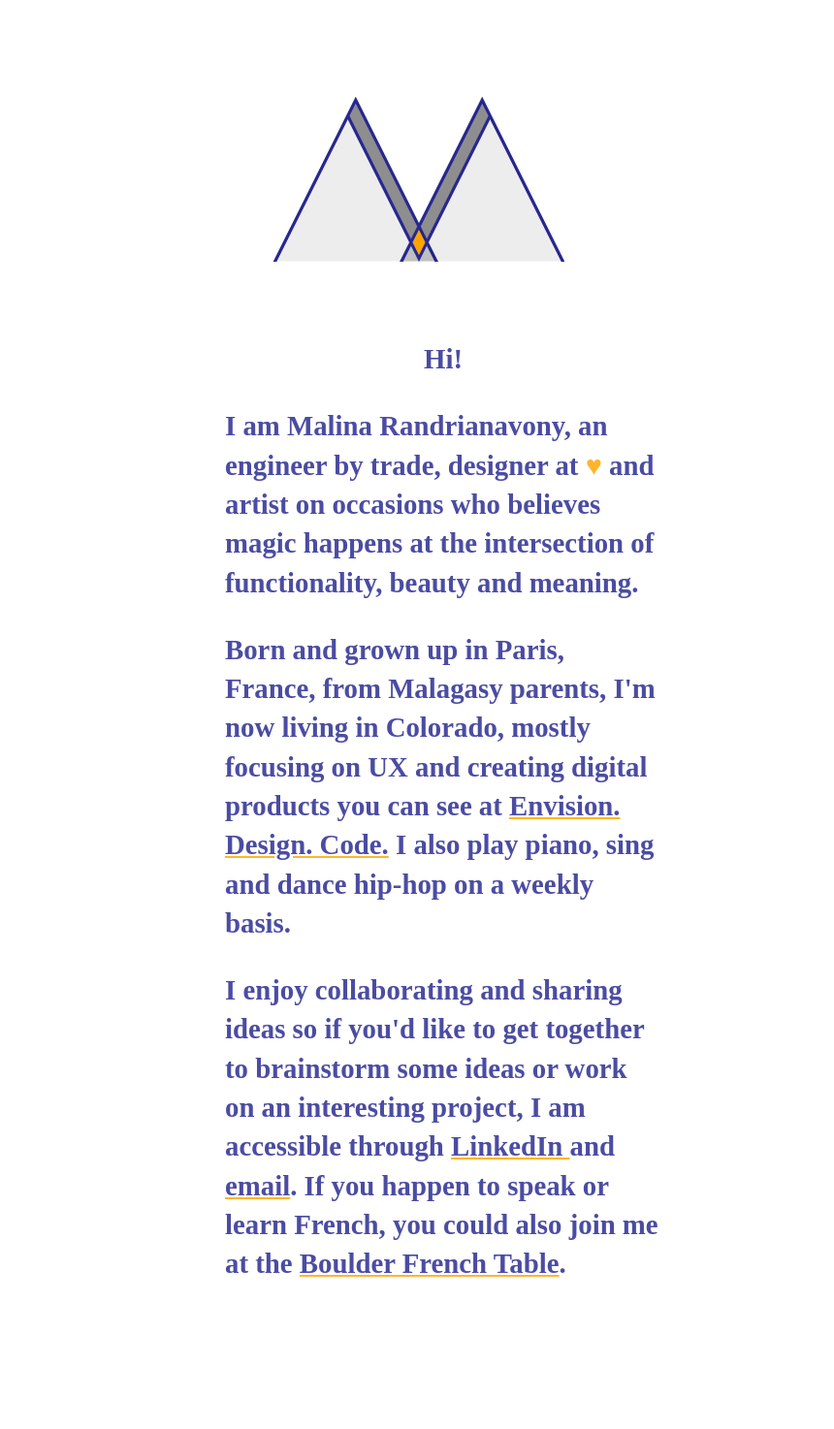
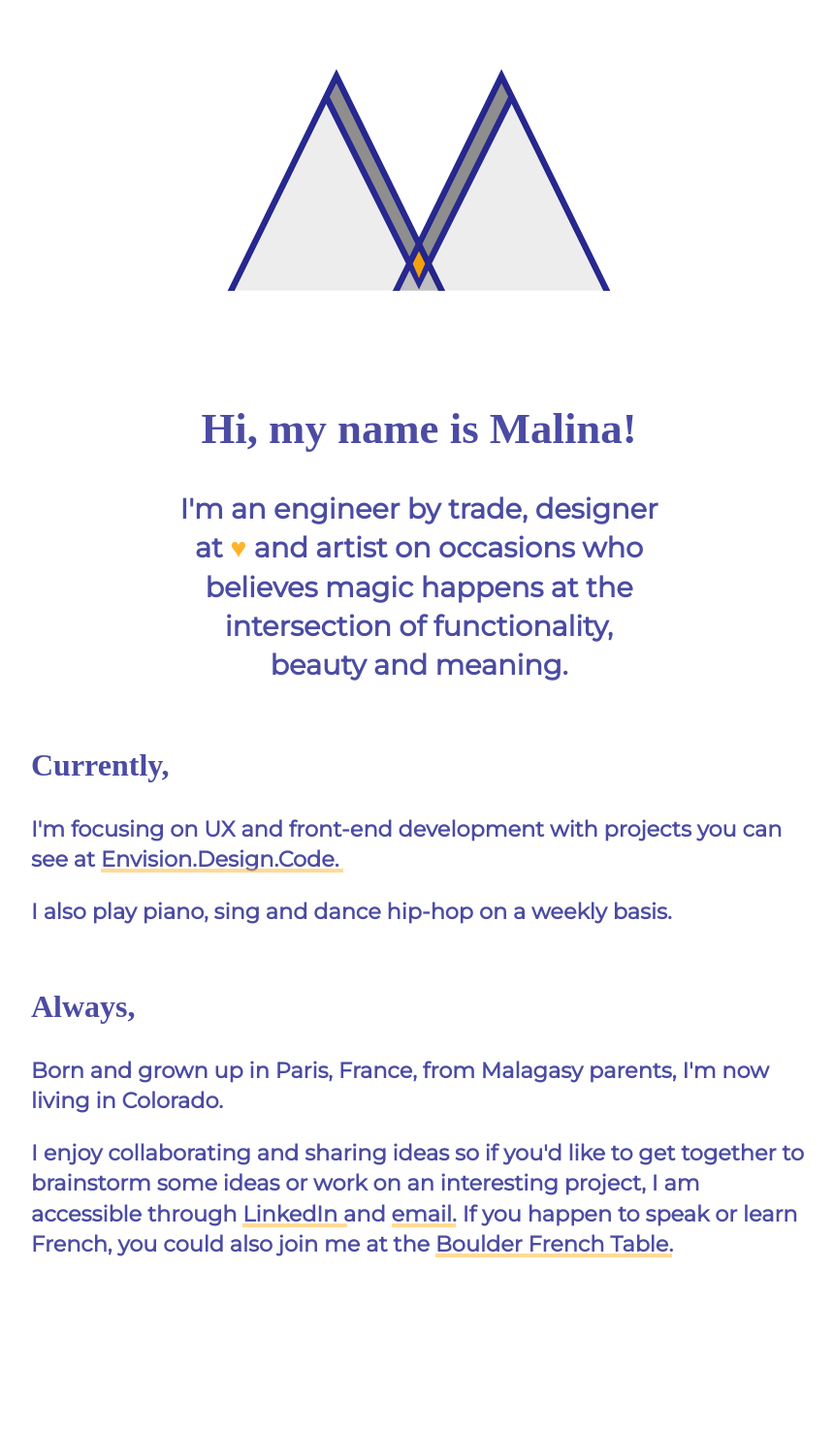
Before and after one commit to designesse/malina_2018, a Jekyll site: the page built from _pages/index.html, in a window 1280 px wide. Shown: the whole page at 97% size, without its empty margins (208-1068 px from the left). Built offline with Jekyll 4.4.1, drawn with Linux system fonts in a browser that asks for light colours; some web fonts are replaced; after the commit the page ends 1450 px from its top, so only the background shows below that.

Commit message:
Thickened logos, changed homepage content, added favicon.

```diff
--- a/_includes/head.html
+++ b/_includes/head.html
@@ -10,8 +10,11 @@
 	<title>{{page.title}}</title>
 	<meta name="description" content="I am Malina Randrianavony, an engineer by trade, designer at heart and artist on occasions who believes magic happens at the intersection of functionality, beauty and meaning.">
 	<meta name="author" content="Malina Randrianavony">
-  <link rel="stylesheet" href="{{ site.github.url }}/assets/css/style.css">
+	<link rel="stylesheet" href="{{ site.github.url }}/assets/css/style.css">
 	{% if page.url == "/" %}
 		<link rel="stylesheet" href="{{ site.github.url }}/assets/css/logo-transition.css">
 	{% endif %}
+	<link rel="icon" type="image/png" sizes="32x32" href="{{ site.github.url }}/assets/images/favicon-32x32.png">
+	<link rel="icon" type="image/png" sizes="16x16" href="{{ site.github.url }}/assets/images/favicon-16x16.png">
+	<link rel="shortcut icon" type="image/x-icon" href="{{ site.github.url }}/assets/images/favicon.ico">
 </head>
--- a/_layouts/homepage.html
+++ b/_layouts/homepage.html
@@ -4,6 +4,8 @@
   {% include head.html %}
 
   <body>
-    {{ content }}
+    <div id="page">
+      {{ content }}
+    </div>
   </body>
 </html>
--- a/_pages/index.html
+++ b/_pages/index.html
@@ -5,48 +5,62 @@ layout: homepage
 ---
 
 <header>
-  <section class="block center hidden">
+  <section class="block center hide-without-transition">
     {% include logos/malina-malina-logo.svg %}
   </section>
 
+  <section class="show-transition show-with-transition">
     <div class="absolute">
-    <svg class="block center cross-1" viewBox="0 0 184 104" xmlns="http://www.w3.org/2000/svg">
-      <polygon points="82,104 92,83 102,104" fill="#ddd" />
+      <svg class="block center cross-1" viewBox="0 0 188 108" xmlns="http://www.w3.org/2000/svg">
+        <polygon points="84.5,108 94,89 103.5,108" fill="#ddd" />
       </svg>
     </div>
     <div class="absolute">
-    <svg class="block center cross-2" viewBox="0 0 184 104" xmlns="http://www.w3.org/2000/svg">
-      <polygon points="92,100 48,12 52,4 92,84 132,4 136,12" fill="#999" />
+      <svg class="block center cross-2" viewBox="0 0 188 108" xmlns="http://www.w3.org/2000/svg">
+        <polygon points="94,101 50.5,14.5 54,7 94,89 134,7 137.5,14.5" fill="#999" />
       </svg>
     </div>
     <div class="absolute">
-    <svg class="block left-to-center" viewBox="0 0 184 104" xmlns="http://www.w3.org/2000/svg">
-      <polyline points="0,106 52,2 104,106" fill=none stroke="#272890" stroke-width="2" />
-      <polyline fill="#000" opacity=".07" points="2,104 52,4 102,104" />
+      <svg class="block left-to-center" viewBox="0 0 188 108" xmlns="http://www.w3.org/2000/svg">
+        <polyline points="2,110 54,4 106,110" fill=none stroke="#272890" stroke-width="3" />
+        <polyline points="4,108 54,6 104,108" fill="#000" opacity=".07"/>
       </svg>
     </div>
     <div class="absolute">
-    <svg class="block right-to-center" viewBox="0 0 184 104" xmlns="http://www.w3.org/2000/svg">
-      <polyline points="80,106 132,2 184,106" fill=none stroke="#272890" stroke-width="2" />
-      <polyline fill="#000" opacity=".07" points="82,104 132,2 182,104" />
+      <svg class="block right-to-center" viewBox="0 0 188 108" xmlns="http://www.w3.org/2000/svg">
+        <polyline points="82,110 134,4 186,110" fill=none stroke="#272890" stroke-width="3" />
+        <polyline points="84,108 134,4 184,108" fill="#000" opacity=".07" />
       </svg>
     </div>
     <div class="absolute">
-    <svg class="block top-to-center" viewBox="0 0 184 104" xmlns="http://www.w3.org/2000/svg">
-      <polyline points="47,12 92,102 137,12" fill=none stroke="#272890" stroke-width="2" />
+      <svg class="block top-to-center" viewBox="0 0 188 108" xmlns="http://www.w3.org/2000/svg">
+        <polyline points="49,14 94,104 139,14" fill=none stroke="#272890" stroke-width="3" />
       </svg>
     </div>
     <div class="absolute">
-    <svg class="block center cross-3" viewBox="0 0 184 104" xmlns="http://www.w3.org/2000/svg">
-      <polygon points="92,100 88,92 92,84 96,92" fill="#ffa500" />
+      <svg class="block center cross-3" viewBox="0 0 188 108" xmlns="http://www.w3.org/2000/svg">
+        <polygon points="94,102 91,95 94,89 97,95" fill="#ffa500" opacity=".9" />
       </svg>
     </div>
+  </section>
 
 </header>
 
 <div id="content">
-  <p class="text-center">Hi!</p>
-  <p>I am Malina Randrianavony, an engineer by trade, designer at <span  class="contrast">&#9829;</span> and artist on occasions who believes magic happens at the intersection of functionality, beauty and meaning.</p>
-  <p>Born and grown up in Paris, France, from Malagasy parents, I'm now living in Colorado, mostly focusing on UX and creating digital products you can see at <a href="http://www.envisiondesigncode.com">Envision. Design. Code.</a> I also play piano, sing and dance hip-hop on a weekly basis.</p>
+  <section class="mid-center text-center">
+    <h1 class="serif">Hi, my name is Malina!</h1>
+    <p class="font-med">I'm an engineer by trade, designer at <span  class="contrast">&#9829;</span> and artist on occasions who believes magic happens at the intersection of functionality, beauty and meaning.</p>
+  </section>
+
+  <section>
+    <h2>Currently,</h2>
+    <p>I'm focusing on UX and front-end development with projects you can see at <a href="http://www.envisiondesigncode.com">Envision.Design.Code.</a></p><p>I also play piano, sing and dance hip-hop on a weekly basis.</p>
+    </p>
+  </section>
+
+  <section>
+    <h2>Always,</h2>
+    <p>Born and grown up in Paris, France, from Malagasy parents, I'm now living in Colorado.</p>
     <p>I enjoy collaborating and sharing ideas so if you'd like to get together to brainstorm some ideas or work on an interesting project, I am accessible through <a href="https://www.linkedin.com/in/malinar"> LinkedIn </a> and <a href="mailto:malina.randrianavony@gmail.com"> email</a>. If you happen to speak or learn French, you could also join me at the <a href="https://www.meetup.com/Boulder-French-table-La-Table-Francophone-de-Boulder/"> Boulder French Table</a>.</p>
+  </section>
 </div>
--- a/assets/css/_base.scss
+++ b/assets/css/_base.scss
@@ -1,4 +1,9 @@
+@import url('https://fonts.googleapis.com/css?family=Montserrat|Suez+One');
+
 $text-color: #272890;
 $contrast-color: #ffa500;
 $light-med-color: #000;
 $dark-med-color: #000;
+
+$font-sans-serif: 'Montserrat', sans-serif;
+$font-serif: 'Suez One', serif;
--- a/assets/css/logo-transition.scss
+++ b/assets/css/logo-transition.scss
@@ -46,6 +46,9 @@
   @-webkit-keyframes #{$animation} { @content; }
   @keyframes #{$animation} { @content; }
 }
+
+.hide-without-transition { visibility: hidden; }
+.show-with-transition { visibility: visible; }
 
 #content {
   font-weight: bold;
--- a/assets/css/style.scss
+++ b/assets/css/style.scss
@@ -2,10 +2,14 @@
 ---
 @import 'base';
 
-body { color: $text-color; }
+body {
+  color: $text-color;
+  font-family: $font-sans-serif;
+}
 
 a {
-  text-decoration: underline solid #ffa500;
+  text-decoration: none;
+  position: relative;
 
   &:link, &:visited { color: $text-color; }
   &:hover { color: $contrast-color; }
@@ -13,6 +17,27 @@ a {
     display: inline-block;
     transform: translateY(0.2rem);
   }
+  &:after {
+      border: 2px solid rgb(255, 165, 0);
+      border: 2px solid rgba(255, 165, 0, .5);
+      bottom: 0px;
+      border-style: solid;
+      content: '';
+      left: 0;
+      position: absolute;
+      width: 100%;
+  }
+}
+
+h1 {
+  font-family: $font-serif;
+  font-size: 2.8em;
+  margin-top: 0;
+}
+
+h2 {
+  font-family: $font-serif;
+  font-size: 2em;
 }
 
 header {
@@ -27,23 +52,50 @@ header {
   width: 100%;
 }
 
-p { line-height: 1.4em; }
+p {
+  font-size: 1.4em;
+  line-height: 1.4em;
+}
+
+section {
+  margin-bottom: 4em;
+}
 
 .block { display: block; }
 .contrast { color: $contrast-color; }
 .center { margin: 0 auto; text-align: center; }
 .text-center { text-align: center; }
 .hidden { visibility: hidden; }
+.font-med { font-size: 1.8em; }
+.show-with-transition { visibility: hidden; }
+
+#page {
+  margin: 1em 2em;
+}
 
 @media (max-width: 700px) {
+  html { font-size: 12px; }
   header { margin-top: 30px; }
-  p { font-size: 1.4em; margin-left: 30px; }
-  svg { width: 200px; }
-  #content { width: 350px; }
+  svg { width: 300px; }
+  .mid-center {
+    margin: 0 auto;
+    margin-bottom: 4em;
+    width: 600px;
+  }
+  .mid-center { width: 350px; }
 }
 @media (min-width: 700px) {
-  header { margin-top: 100px; }
-  p { font-size: 1.8em; margin-left: 50px; }
-  svg { width: 300px; }
-  #content { width: 500px; }
+  html { font-size: 16px; }
+  header { margin-top: 70px; }
+  svg { width: 400px; }
+  .mid-center {
+    margin: 0 auto;
+    margin-bottom: 4em;
+    width: 500px;
+  }
+  h2, p {
+    margin: 0 auto;
+    margin-bottom: 1em;
+    max-width: 800px;
+  }
 }
```
Also changed, not shown: _includes/logos/malina-malina-logo.svg, assets/images/favicon-16x16.png (added), assets/images/favicon-32x32.png (added), assets/images/favicon.ico (added), assets/images/favicon.png (added). Lines whose indentation alone changed are shown as unchanged.
